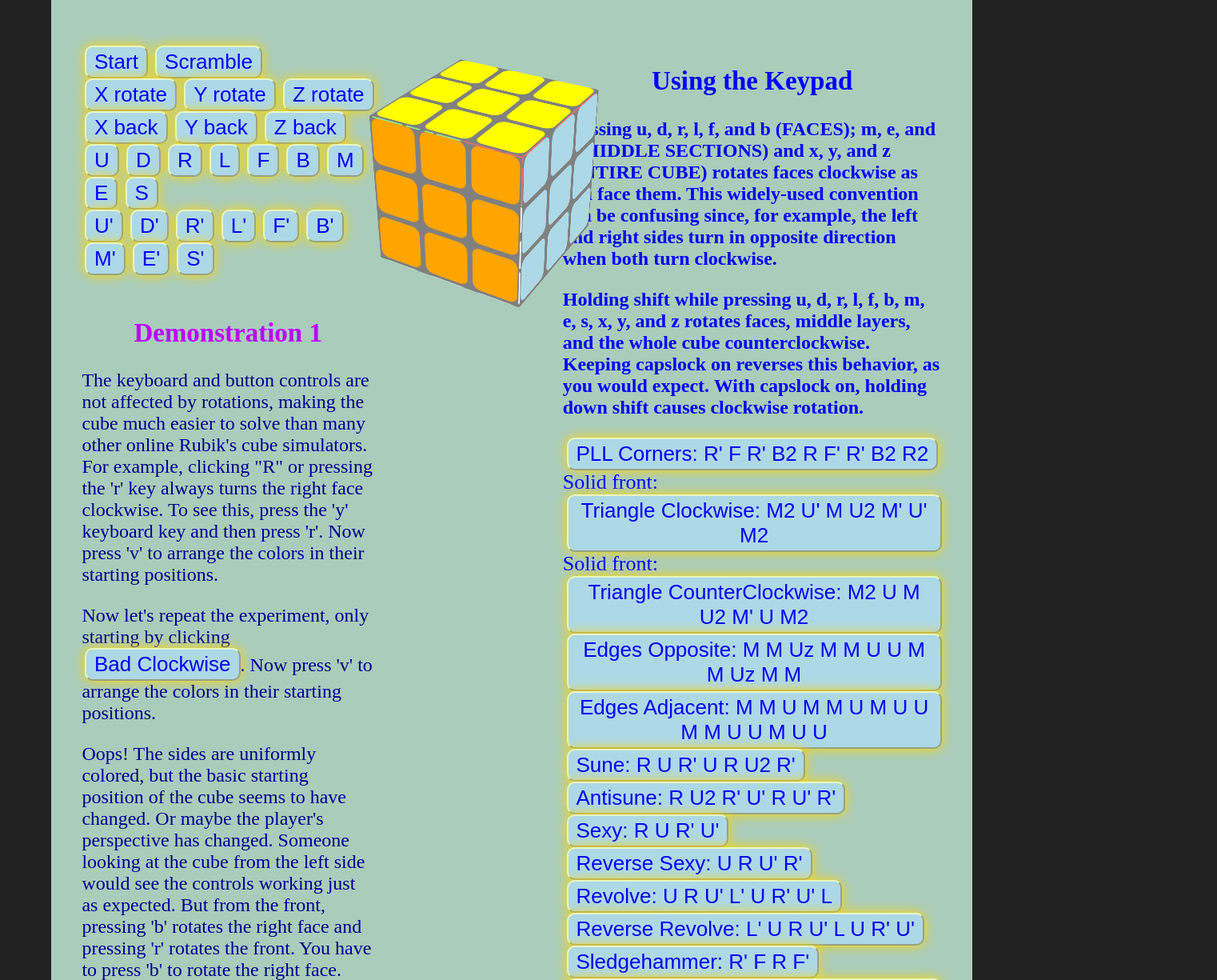
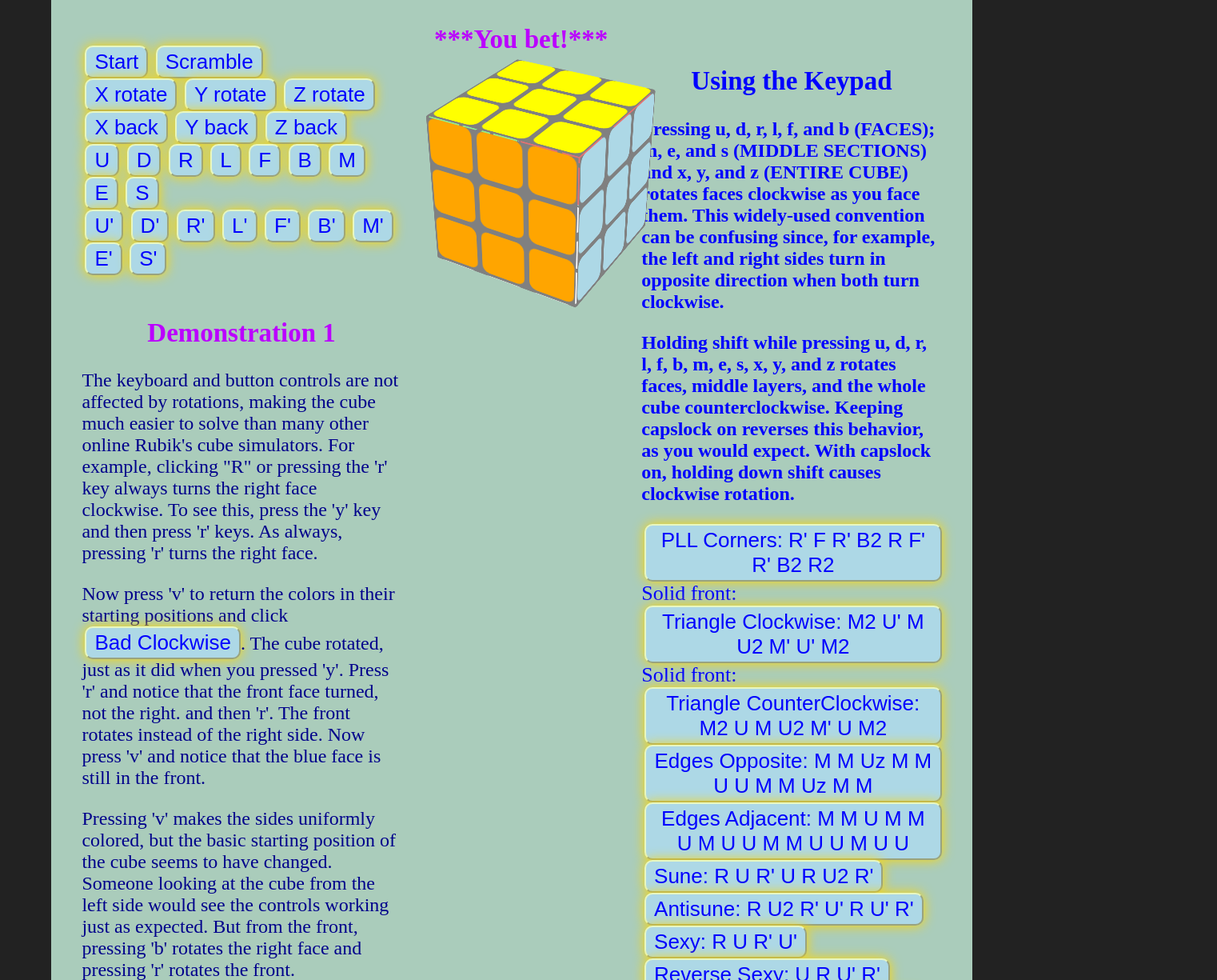
Before and after one commit to dschalk/JavaScript-Functions, a SvelteKit app: page /cube3 in a window 1280 px wide. Shown: the part 120-1345 px from the top of the page at 80% size, 1522 px wide, since content can reach past the window. Built offline with nearby package versions, Linux system fonts and the light colour scheme.

Commit message:
Working on demonstrations

```diff
--- a/src/routes/cube3/+page.svelte
+++ b/src/routes/cube3/+page.svelte
@@ -2261,7 +2261,7 @@ S 83 +page.svelte:728:12
     height: 198px;
     perspective: 1000px;
     /*background-color: black; */
-    float: right;
+    /*float: right;*/
     margin-right: 7%;
     color: aqua;
     /*float: right;
@@ -2450,7 +2450,7 @@ S 83 +page.svelte:728:12
   #steady {
     position: fixed;
     top: 30%;
-    left: 41%;
+    left: 45.5%;
   }
 
   h3 {
@@ -2511,12 +2511,10 @@ S 83 +page.svelte:728:12
 <button on:click={rotate2}>Counterclockwise</button> -->
 
     <h1>Demonstration 1</h1>
-    <p>The keyboard and button controls are not affected by rotations, making the cube much easier to solve than many other online Rubik's cube simulators. For example, clicking "R" or pressing the 'r' key always turns the right face clockwise. To see this, press the 'y' keyboard key and then press 'r'. Now press 'v' to arrange the colors in their starting positions.</p>
-    <p> Now let's repeat the experiment, only starting by clicking <button on:click={rotate}>Bad Clockwise</button>. Now press 'v' to arrange the colors in their starting positions.</p>
- <p>Oops! The sides are uniformly colored, but the basic starting position of the cube seems to have changed. Or maybe the player's perspective has changed. Someone looking at the cube from the left side would see the controls working just as expected. But from the front, pressing 'b' rotates the right face and pressing 'r' rotates the front. You have to press 'b' to rotate the right face. There's enough to think about while solving a Rubik's cube with having to remember changes in its basic configuration. </p>
-    <p> After rotating the entire cube 90 degrees, a button, key, or mouse move that previously rotated the right face rotates the front face instead. To see this in action, click</p>
-<button on:click={rotate}>Bad Clockwise</button> <p>then press the "r" and "m" keys .
-<p>
+    <p>The keyboard and button controls are not affected by rotations, making the cube much easier to solve than many other online Rubik's cube simulators. For example, clicking "R" or pressing the 'r' key always turns the right face clockwise. To see this, press the 'y' key and then press 'r' keys. As always, pressing 'r' turns the right face. </p>
+
+    <p>Now press 'v' to return the colors in their starting positions and click <button on:click={rotate}>Bad Clockwise</button>. The cube rotated, just as it did when you pressed 'y'. Press 'r' and notice that the front face turned, not the right.  and then 'r'. The front rotates instead of the right side. Now press 'v' and notice that the blue face is still in the front.
+ <p>Pressing 'v' makes the sides uniformly colored, but the basic starting position of the cube seems to have changed. Someone looking at the cube from the left side would see the controls working just as expected. But from the front, pressing 'b' rotates the right face and pressing 'r' rotates the front. </p>
 
     <!-- <button type="button" on:click={document.reload()}>
       Reload Page
@@ -2534,7 +2532,7 @@ S 83 +page.svelte:728:12
       (L' U R U' L U R) "Reverse Niklas" and observe that (1) the "fish" points
       toward the lower left and (2) the forward-facing lower-right sticker is
       yellow. Elementary tutorials say this configuration calls for the sune
-      algorithm; and, indeed, sune sune makes the entire upper face yellow. Try
+      algorithm; and, indeed, sune turns the entire upper face yellow. Try
       it. <button  on:click={sune}>Sune</button> (R U R' U R U2
       R'). The cube has a way to go before being solved.
     </p>
@@ -2545,8 +2543,8 @@ S 83 +page.svelte:728:12
         >Reverse Niklas '</button
       >
       (L' U R U' L U R) again. Note that the upper corners have opposite colors,
-      red and orange in this case (green and blue are also considered
-      opposite).The lower-right side sticker and the top left uppward-facing
+      red and orange in this case (green and blue, and white and yellow are also considered
+      opposite). The lower-right side sticker and the top left uppward-facing
       sticker match (both are red). These observations indicate that the cube
       can be quickly solved. All you need to do is click
       <button  on:click={Uzfunc}>U'</button>
@@ -2564,8 +2562,8 @@ S 83 +page.svelte:728:12
     <br /><br /><br />
   </div>
   <br /><br /><br />
-  <div style = "width: 20%">
-
+  <div style = "width: 30%">
+<h1>***You bet!***</h1>
 <br>
 
 <div id="steady">
@@ -2663,9 +2661,9 @@ S 83 +page.svelte:728:12
 
 
 
-  <div style="width: 45%; padding-left: 4%">
+  <div style="width: 35%;">
     <!-- Column 2 -->
-    <div style="margin-left: 10px">
+    <div style="margin-left: 1px">
       <br /><br />
       <h1 style="color: blue">Using the Keypad</h1>
       <p style="color: blue; font-weight: bold"> Pressing u, d, r, l, f, and b (FACES); m, e, and s (MIDDLE SECTIONS)
```
